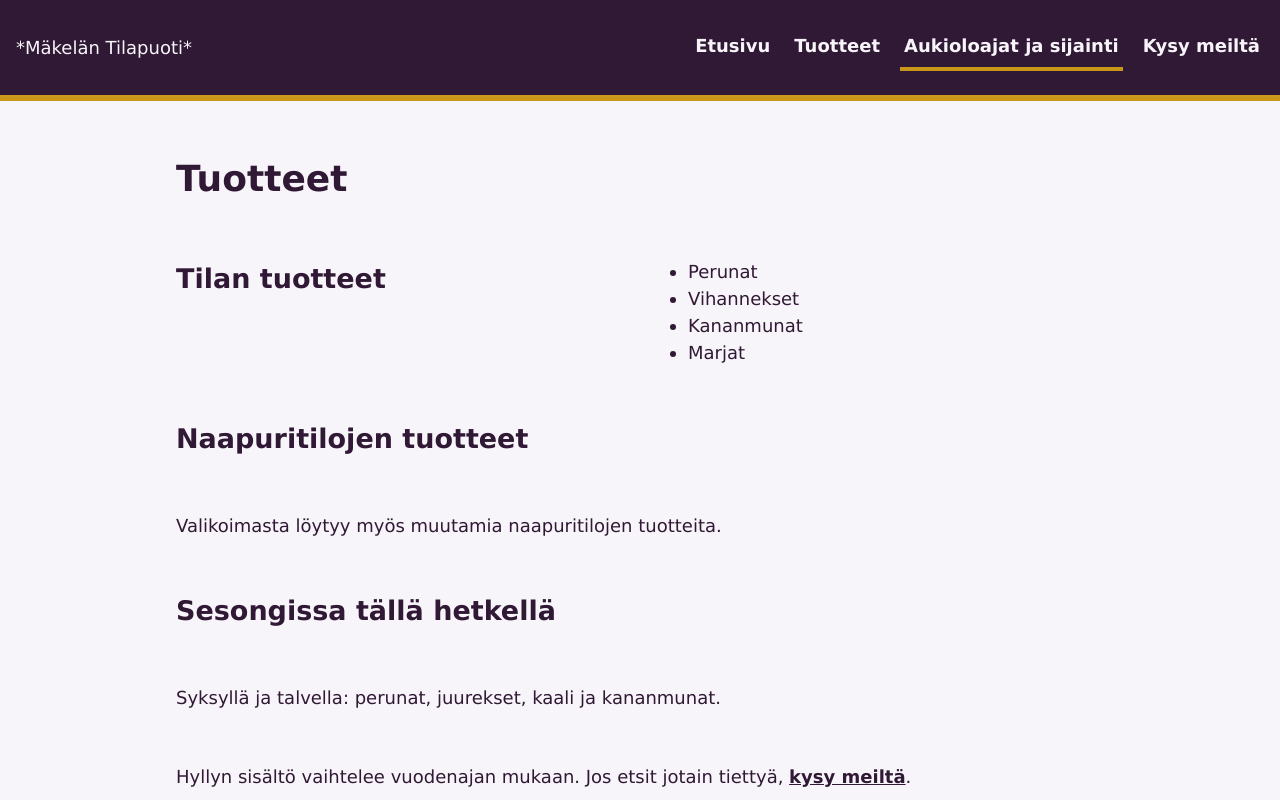
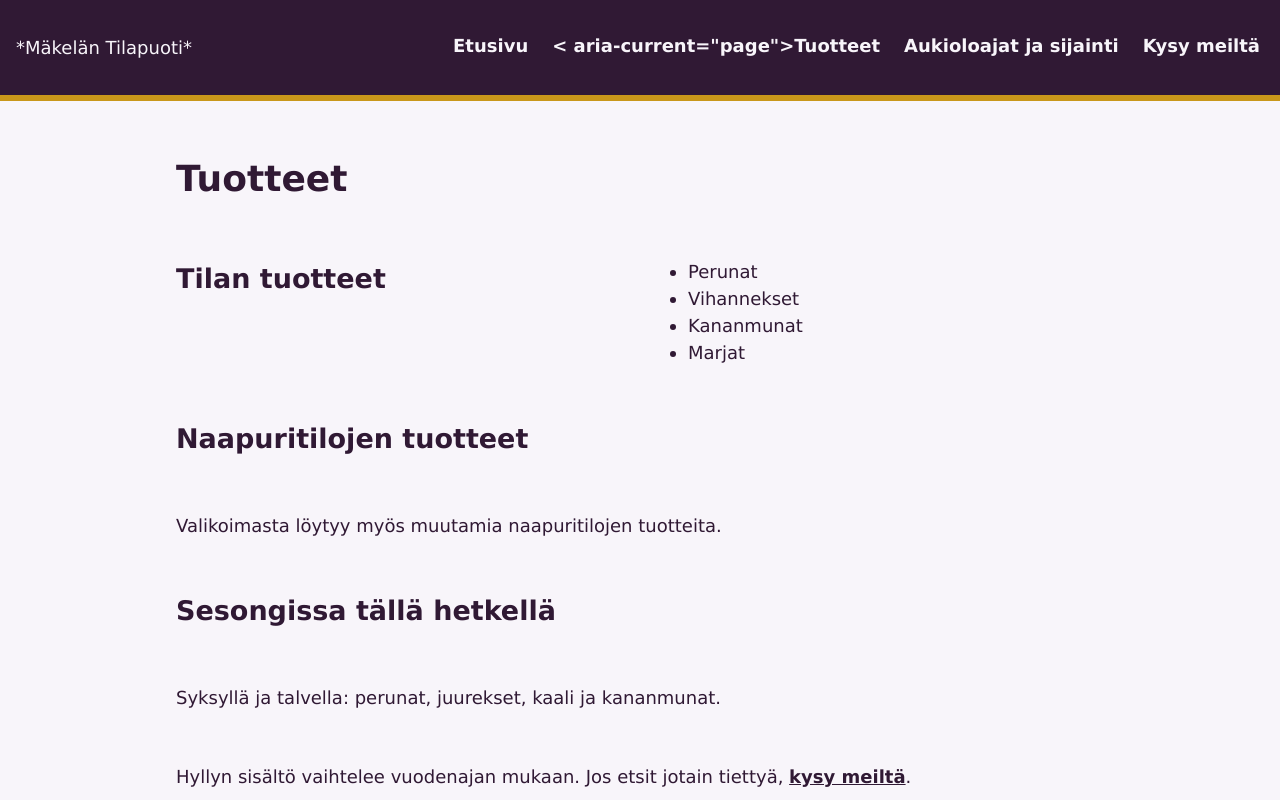
Before and after one commit to JooaOjaluoma-ops/web-course, a plain HTML site: page listing.html in a window 1280 px wide. Shown: the top 800 px of the page. Drawn offline with Linux system fonts and the light colour scheme.

Commit message:
Fix navigation links in listing.html

```diff
--- a/listing.html
+++ b/listing.html
@@ -11,8 +11,8 @@
     <p>*Mäkelän Tilapuoti*</p>
     <nav>
       <a href="index.html">Etusivu</a>
-      <a href="about.html">Tuotteet</a>
-      <a href="listing.html" aria-current="page">Aukioloajat ja sijainti</a>
+      <a href="about.html">< aria-current="page">Tuotteet</a>
+      <a href="listing.html">Aukioloajat ja sijainti</a>
       <a href="contact.html">Kysy meiltä</a>
     </nav>
   </header>
```
